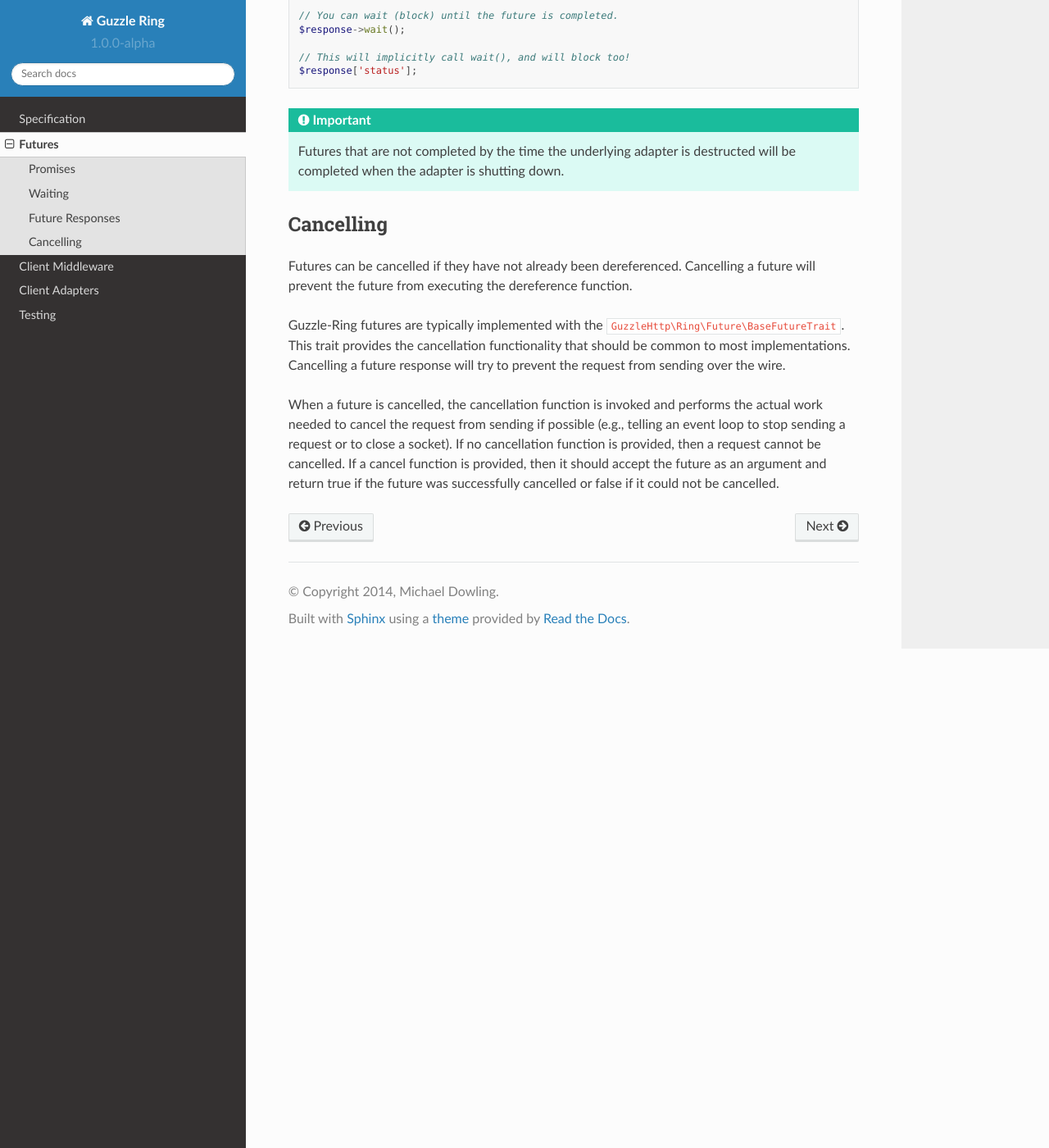
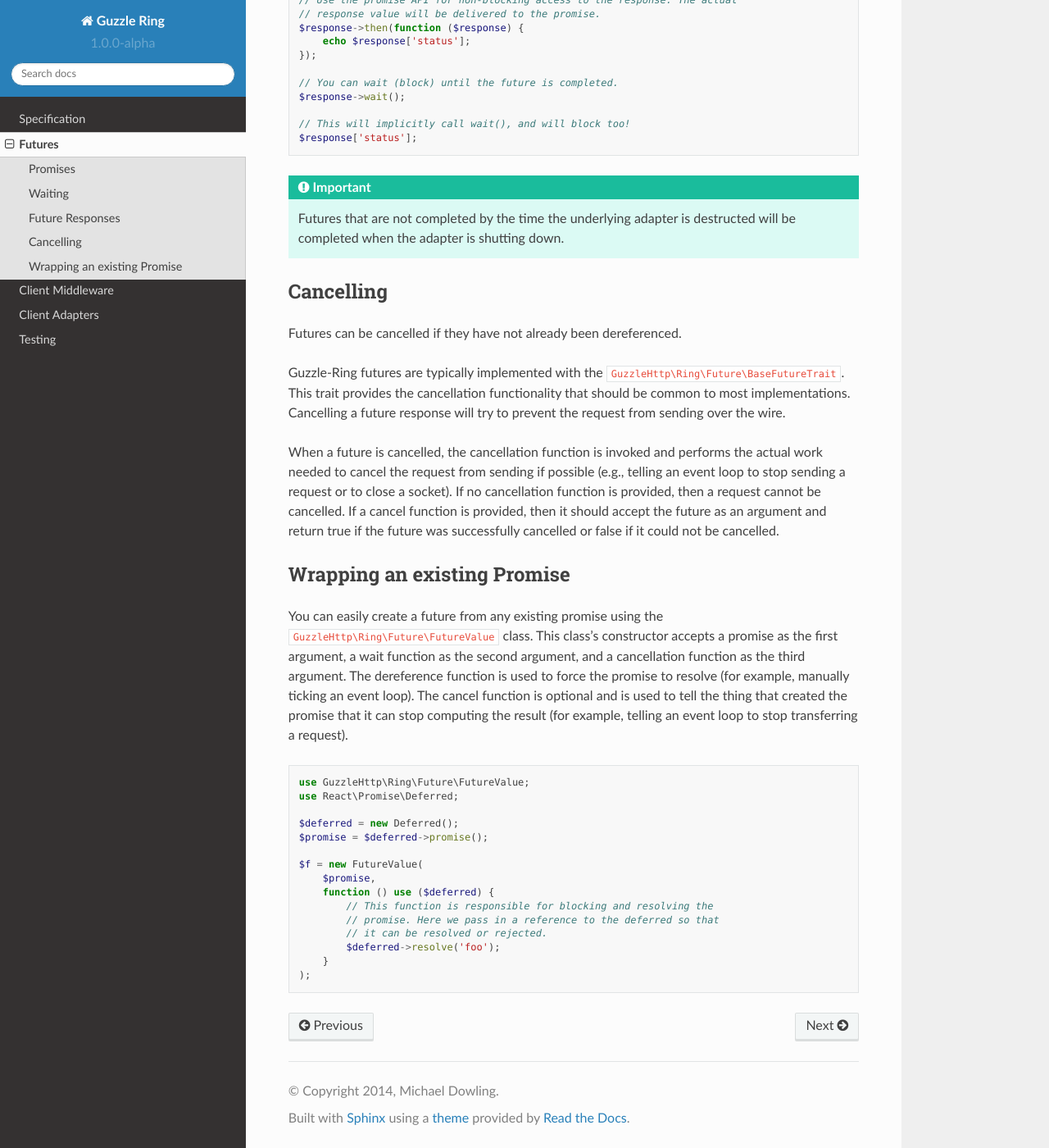
Before and after one commit to guzzle/RingPHP, a Sphinx documentation site: the page built from docs/futures.rst, in a window 1280 px wide and 1400 px high, scrolled down 1917 px. Shown: the whole window at 82% size. Built offline with Sphinx 7.4.7 and the Read the Docs theme 2.0.0, drawn with Linux system fonts in a browser that asks for light colours; some of the changed text lies outside the part shown.

Commit message:
Updating docs

```diff
--- a/docs/futures.rst
+++ b/docs/futures.rst
@@ -18,30 +18,31 @@ use this API when you do not wish to block.
 
     use GuzzleHttp\Ring\Client\CurlMultiAdapter;
 
-    $response = $adapter([
+    $request = [
         'http_method' => 'GET',
         'uri'         => '/',
         'headers'     => ['host' => ['httpbin.org']]
-    ]);
+    ];
+
+    $response = $adapter($request);
 
     // Use the then() method to use the promise API of the future.
     $response->then(function ($response) {
         echo $response['status'];
     });
 
-You can get the promise used by the future, an instance of
-``React\Promise\PromiseInterface``, by calling the ``promise()`` method of the
-future.
+You can get the promise used by a future, an instance of
+``React\Promise\PromiseInterface``, by calling the ``promise()`` method.
 
 .. code-block:: php
 
+    $response = $adapter($request);
     $promise = $response->promise();
-
     $promise->then(function ($response) {
         echo $response['status'];
     });
 
-This promise value can used with React's
+This promise value can be used with React's
 `aggregate promise functions <https://github.com/reactphp/promise#functions>`_.
 
 Waiting
@@ -49,9 +50,11 @@ Waiting
 
 You can wait on a future to complete and retrieve the value, or *dereference*
 the future, using the ``wait()`` method. Calling the ``wait()`` method of a
-future will block until the result is available and return it. Subsequent calls
-to dereference a future will return the previously completed result. Futures
-can be cancelled, which stops the computation if possible.
+future will block until the result is available. The result is then returned or
+an exception is thrown if and exception was encountered while waiting on the
+the result. Subsequent calls to dereference a future will return the previously
+completed result or throw the previously encountered exception. Futures can be
+cancelled, which stops the computation if possible.
 
 .. code-block:: php
 
@@ -115,8 +118,7 @@ promise interface for non-blocking access.
 Cancelling
 ----------
 
-Futures can be cancelled if they have not already been dereferenced. Cancelling
-a future will prevent the future from executing the dereference function.
+Futures can be cancelled if they have not already been dereferenced.
 
 Guzzle-Ring futures are typically implemented with the
 ``GuzzleHttp\Ring\Future\BaseFutureTrait``. This trait provides the cancellation
@@ -130,3 +132,33 @@ If no cancellation function is provided, then a request cannot be cancelled. If
 a cancel function is provided, then it should accept the future as an argument
 and return true if the future was successfully cancelled or false if it could
 not be cancelled.
+
+Wrapping an existing Promise
+----------------------------
+
+You can easily create a future from any existing promise using the
+``GuzzleHttp\Ring\Future\FutureValue`` class. This class's constructor
+accepts a promise as the first argument, a wait function as the second
+argument, and a cancellation function as the third argument. The dereference
+function is used to force the promise to resolve (for example, manually ticking
+an event loop). The cancel function is optional and is used to tell the thing
+that created the promise that it can stop computing the result (for example,
+telling an event loop to stop transferring a request).
+
+.. code-block:: php
+
+    use GuzzleHttp\Ring\Future\FutureValue;
+    use React\Promise\Deferred;
+
+    $deferred = new Deferred();
+    $promise = $deferred->promise();
+
+    $f = new FutureValue(
+        $promise,
+        function () use ($deferred) {
+            // This function is responsible for blocking and resolving the
+            // promise. Here we pass in a reference to the deferred so that
+            // it can be resolved or rejected.
+            $deferred->resolve('foo');
+        }
+    );
--- a/docs/spec.rst
+++ b/docs/spec.rst
@@ -62,7 +62,7 @@ settings need to send a request.
         'body'        => 'hello!',
         'client'      => ['timeout' => 1.0],
         'headers'     => [
-            'host' => ['httpbin.org'],
+            'host'  => ['httpbin.org'],
             'X-Foo' => ['baz', 'bar']
         ]
     ];
```
Also changed, not shown: docs/client_adapters.rst (+20 -24 lines), docs/client_middleware.rst (+7 -7 lines).
